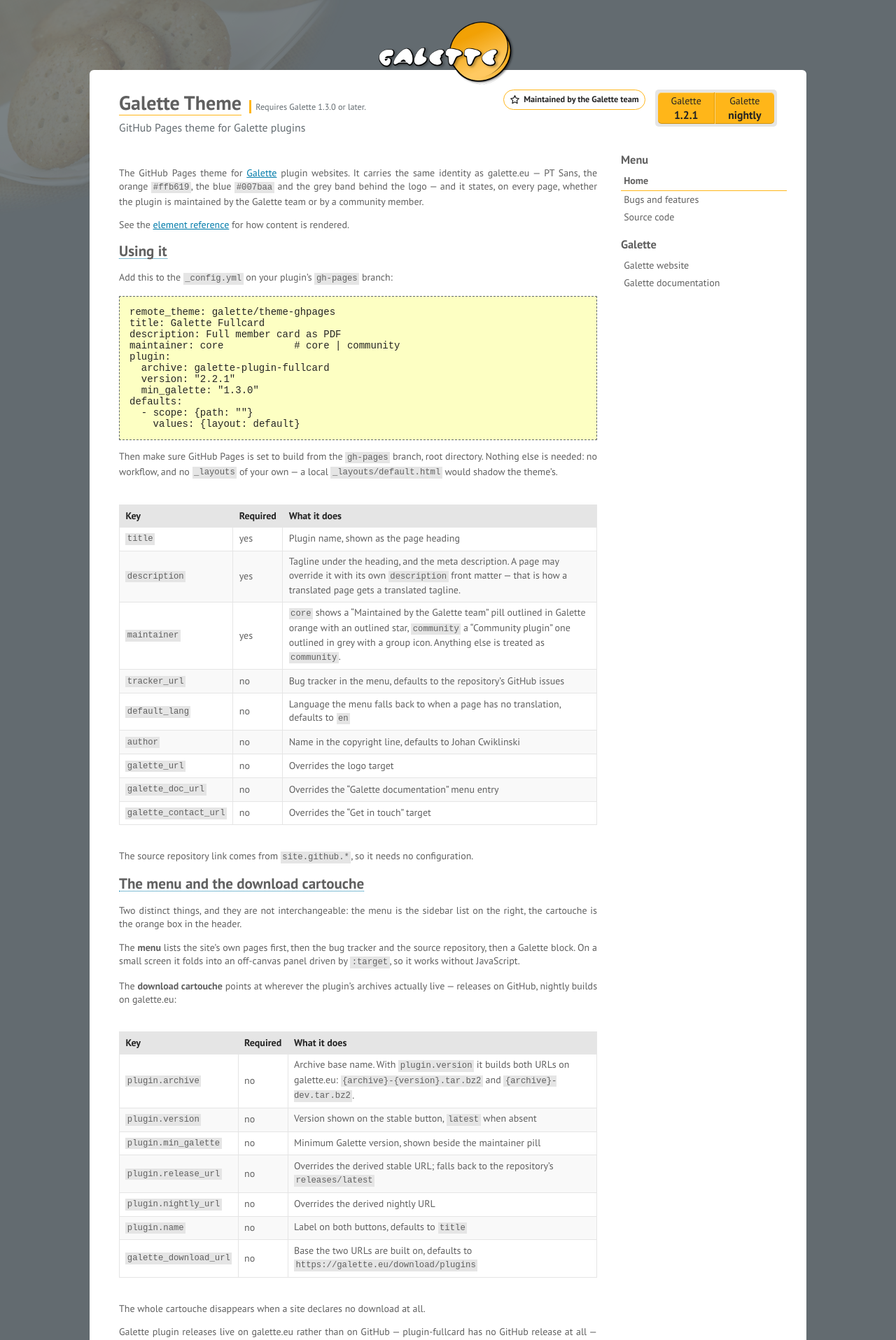
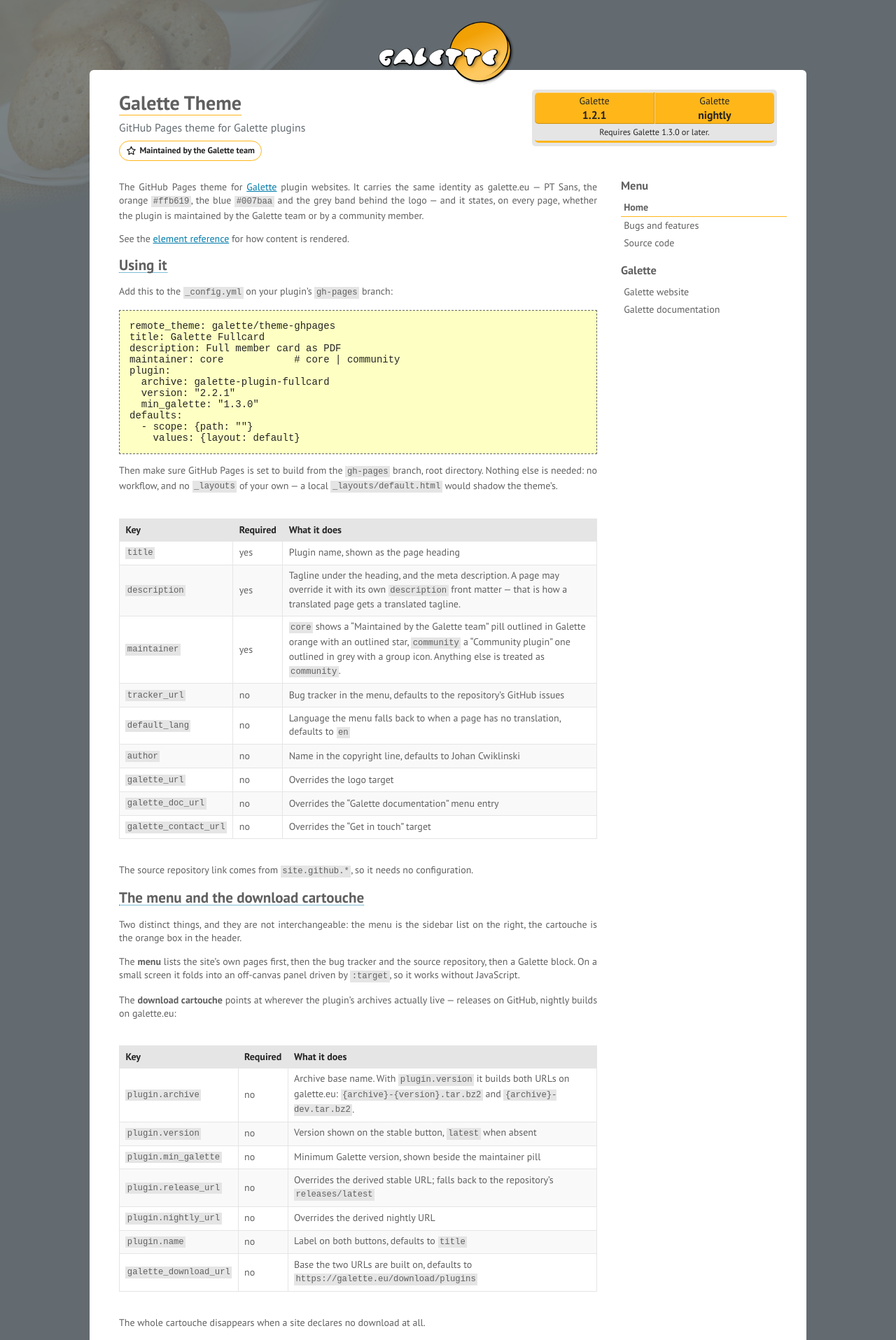
Before and after one commit to gagnieray/galette-theme-ghpages, a Jekyll site: the page built from index.md, in a window 1280 px wide. Shown: the top 1915 px of the page at 70% size. Built offline with Jekyll 4.4.1, drawn with Linux system fonts in a browser that asks for light colours.

Commit message:
Improve header layout with long plugins names

```diff
--- a/_includes/download.html
+++ b/_includes/download.html
@@ -64,5 +64,6 @@ shown as stable.
     <li><a href="{{ nightly_url }}">{{ dl_name }} <strong>nightly</strong></a></li>
     {%- endif %}
   </ul>
+  {%- include requires.html -%}
 </aside>
 {%- endif -%}
--- a/_layouts/default.html
+++ b/_layouts/default.html
@@ -11,7 +11,7 @@
           <div class="header-title">
             <div class="title-line">
               <h1>{{ site.title | default: site.github.repository_name }}</h1>
-              {%- include requires.html -%}
+              {%- include langselector.html -%}
             </div>
             {%- comment -%}
             A page may carry its own `description`, which is how a translated page
@@ -19,10 +19,7 @@
             never touches _config.yml.
             {%- endcomment -%}
             <p class="tagline">{{ page.description | default: site.description | default: site.github.project_tagline }}</p>
-          </div>
-          <div class="header-meta">
             {%- include maintainer.html -%}
-            {%- include langselector.html -%}
           </div>
         </div>
         {%- include download.html -%}
--- a/_sass/galette/_base.scss
+++ b/_sass/galette/_base.scss
@@ -245,6 +245,8 @@ aside#galette {
             font-weight: 400;
             padding: .2em 1.3em;
             text-decoration: none;
+            overflow: hidden;
+            text-overflow: ellipsis;
 
             strong {
                 display: block;
@@ -256,9 +258,32 @@ aside#galette {
 }
 
 @media screen and (min-width: $galette-large) {
+    /** Prevent the cartouche from expanding excessively when the plugin
+        name is rather long. If the name is too long to fit within a cell,
+        the overflowing text is hidden with an ellipsis */
     aside#galette {
-        width: auto;
+        max-width: 350px;
         margin-left: 2em;
+
+        ul li {
+            max-width: 50%;
+        }
+    }
+
+    /** Remove the top margin from the first element in the content section
+        to align it with the content in the right sidebar. */
+    section#content {
+        h2,
+        p,
+        ul,
+        .admonition {
+            &:first-child {
+                margin-top: 0;
+            }
+        }
+        .table-wrapper:first-child table {
+            margin-top: 0;
+        }
     }
 }
 
--- a/_sass/galette/_layout.scss
+++ b/_sass/galette/_layout.scss
@@ -72,9 +72,6 @@ main.wrapper {
     }
 
     .header-title {
-        /* The minimum Galette version sits on the title's baseline: it is the
-           first thing a visitor needs to know, so it belongs here rather than
-           in the column beside. */
         .title-line {
             display: flex;
             align-items: baseline;
@@ -96,13 +93,6 @@ main.wrapper {
         }
     }
 
-    .header-meta {
-        display: flex;
-        flex-direction: column;
-        align-items: flex-start;
-        gap: .5em;
-    }
-
     /* The cartouche hugs the far edge of the header, whichever edge that is. */
     aside#galette {
         margin-inline-start: auto;
@@ -113,7 +103,7 @@ main.wrapper {
 section#content {
     grid-column: 1;
     grid-row: 2;
-    margin-top: 1.5em;
+    margin-top: 1.25em;
 }
 
 /** Maintainer pill. No background, so the text keeps the page's own contrast;
@@ -125,6 +115,7 @@ section#content {
     gap: .4em;
     font-size: $small-font-size;
     font-weight: 700;
+    margin-top: .7em;
     padding: .3em .7em;
     border-radius: 999px;
     white-space: nowrap;
@@ -142,12 +133,15 @@ section#content {
     }
 }
 
-/** Minimum Galette version, beside the maintainer pill */
+/** Minimum Galette version, at the bottom of the cartouche */
 .requires {
+    display: block;
     font-size: $small-font-size;
-    color: $galette-grey;
-    border-inline-start: 3px solid $galette-orange;
-    padding-inline-start: .5em;
+    color: $galette-dark-grey;
+    text-align: center;
+    border-bottom: 3px solid $galette-orange;
+    border-radius: 5px;
+    padding: .2em 0;
 }
 
 /** Language picker: a `<details>` disclosure, so it needs no JavaScript to
```
